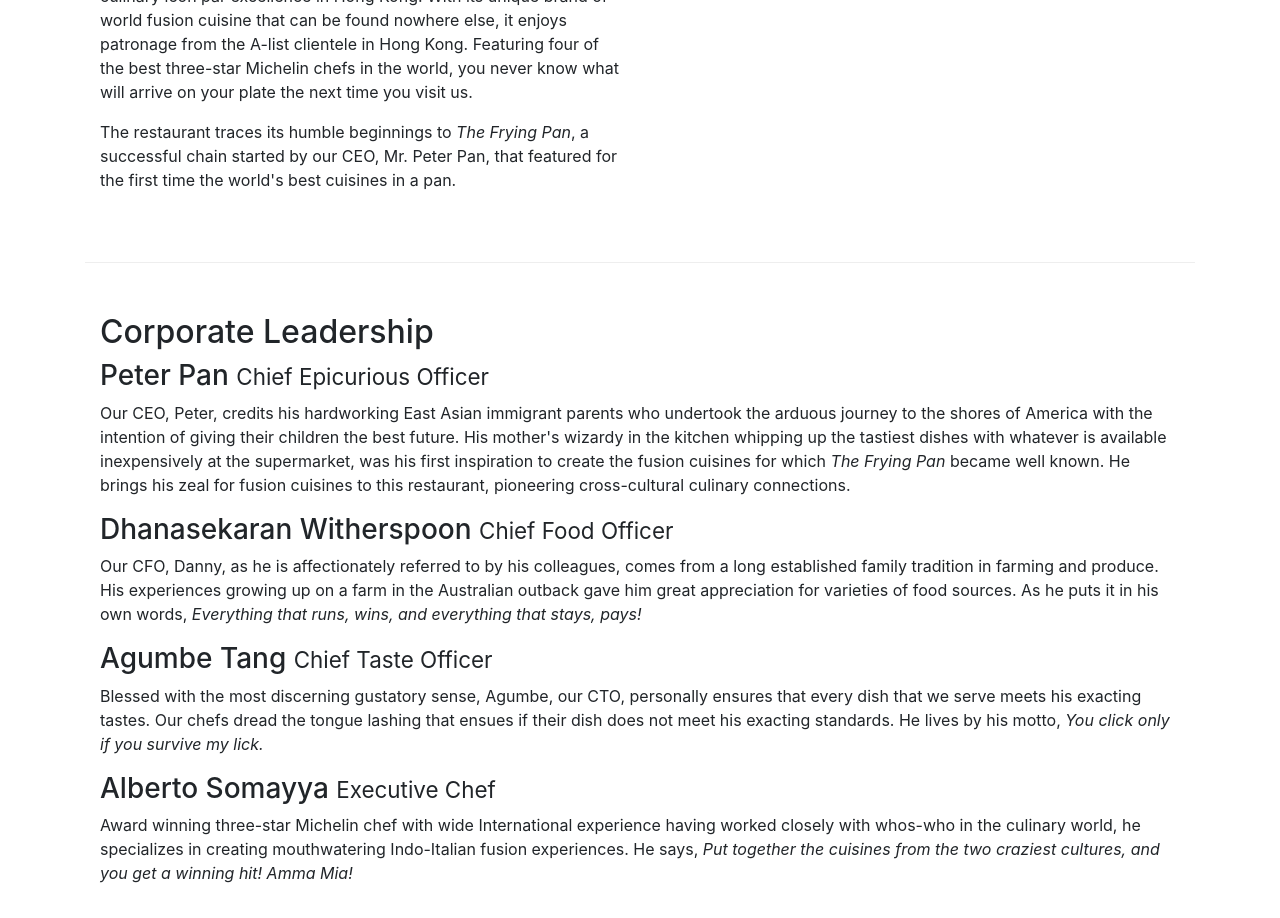
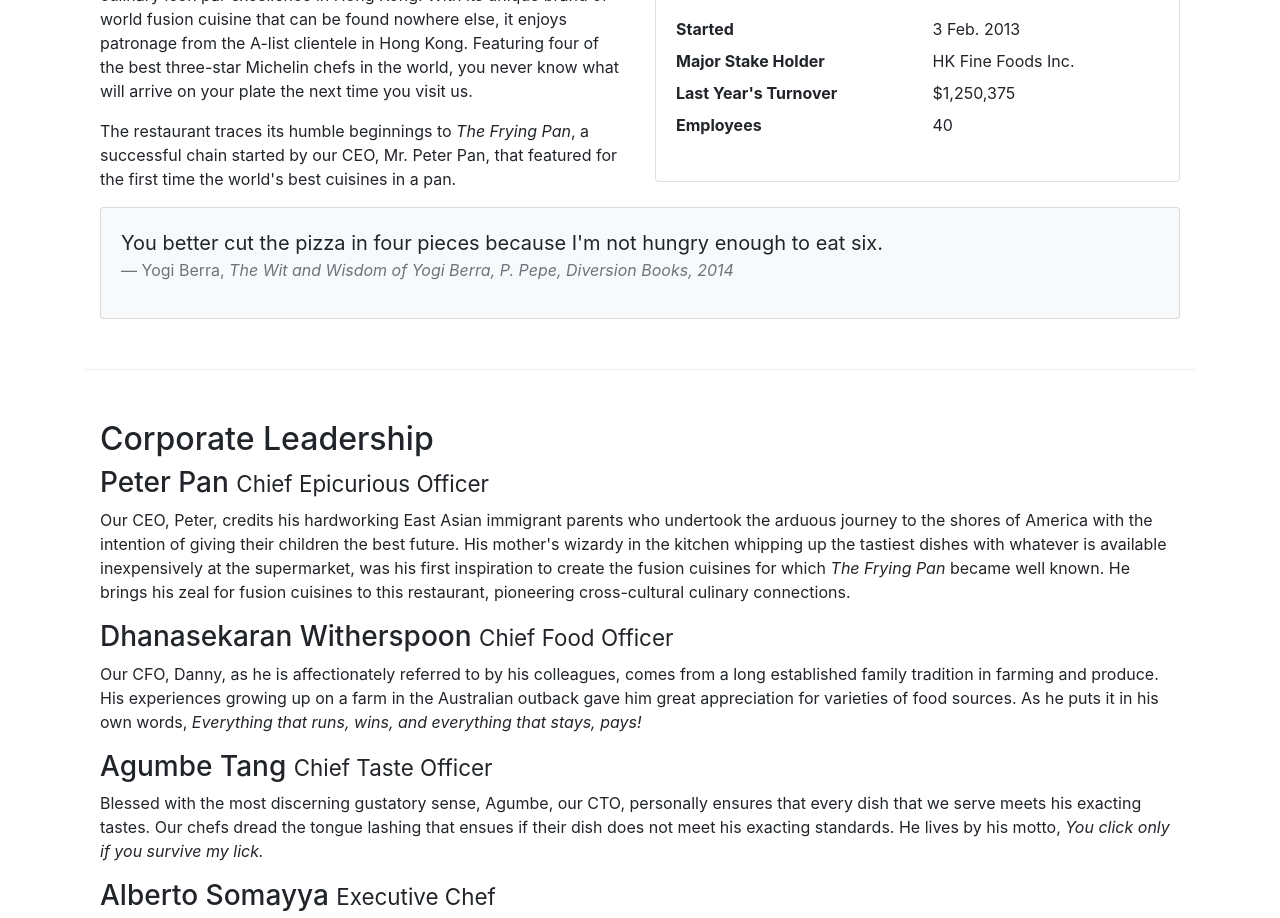
Before and after one commit to cherry247/Front-End-Web-UI-Frameworks-and-Tools-Bootstrap-4-, a website: page week-1/Bootstrap4/conFusion/aboutus.html in a window 1280 px wide. Shown: the part 578-1496 px from the top of the page. Drawn offline with nearby package versions, Linux system fonts and the light colour scheme.

Commit message:
added card

```diff
--- a/week-1/Bootstrap4/conFusion/aboutus.html
+++ b/week-1/Bootstrap4/conFusion/aboutus.html
@@ -65,7 +65,34 @@
                 <p>Started in 2010, Ristorante con Fusion quickly established itself as a culinary icon par excellence in Hong Kong. With its unique brand of world fusion cuisine that can be found nowhere else, it enjoys patronage from the A-list clientele in Hong Kong.  Featuring four of the best three-star Michelin chefs in the world, you never know what will arrive on your plate the next time you visit us.</p>
                 <p>The restaurant traces its humble beginnings to <em>The Frying Pan</em>, a successful chain started by our CEO, Mr. Peter Pan, that featured for the first time the world's best cuisines in a pan.</p>
             </div>
+            <div class="col-12 col-sm-6">
+                <div class="card">
+                    <h3 class="card-header bg-primary text-white">Fact at glance</h3>
+                    <div class="card-body">
+                        <dl class="row">
+                            <dt class="col-6">Started</dt>
+                            <dd class="col-6">3 Feb. 2013</dd>
+                            <dt class="col-6">Major Stake Holder</dt>
+                            <dd class="col-6">HK Fine Foods Inc.</dd>
+                            <dt class="col-6">Last Year's Turnover</dt>
+                            <dd class="col-6">$1,250,375</dd>
+                            <dt class="col-6">Employees</dt>
+                            <dd class="col-6">40</dd>
+                        </dl>
+                    </div>
+                </div>
+            </div>
             <div class="col-12">
+                <div class="card card-body bg-light">
+                    <blockquote class="blockquote">
+                        <p class="mb-0">You better cut the pizza in four pieces because
+                            I'm not hungry enough to eat six.</p>
+                            <footer class="blockquote-footer">Yogi Berra,
+                                <cite title="Source Title">The Wit and Wisdom of Yogi Berra,
+                                P. Pepe, Diversion Books, 2014</cite>
+                            </footer>
+                    </blockquote>
+                </div>
             </div>
         </div>
 
@@ -84,11 +111,9 @@
             </div>
        </div>
     </div>
-    <div class="row row-content"><!--tables-->
+    <div class="row row-content align-items-center">
         <div class="col-12 col-sm-9">
             <h2>Facts &amp; Figures</h2>
-        </div>
-        <div class="col-12 col-sm-3">
             <div class="table-responsive">
                 <table class="table table-striped">
                     <thead class="thead-dark">
@@ -126,8 +151,12 @@
                         </tr>
                     </tbody>
                 </table>
+            </div>
         </div>
-    </div>
+         <div class="col-12 col-sm-3">
+        </div>
+   </div>
+
 
     <footer class="footer">
         <div class="container">
```
